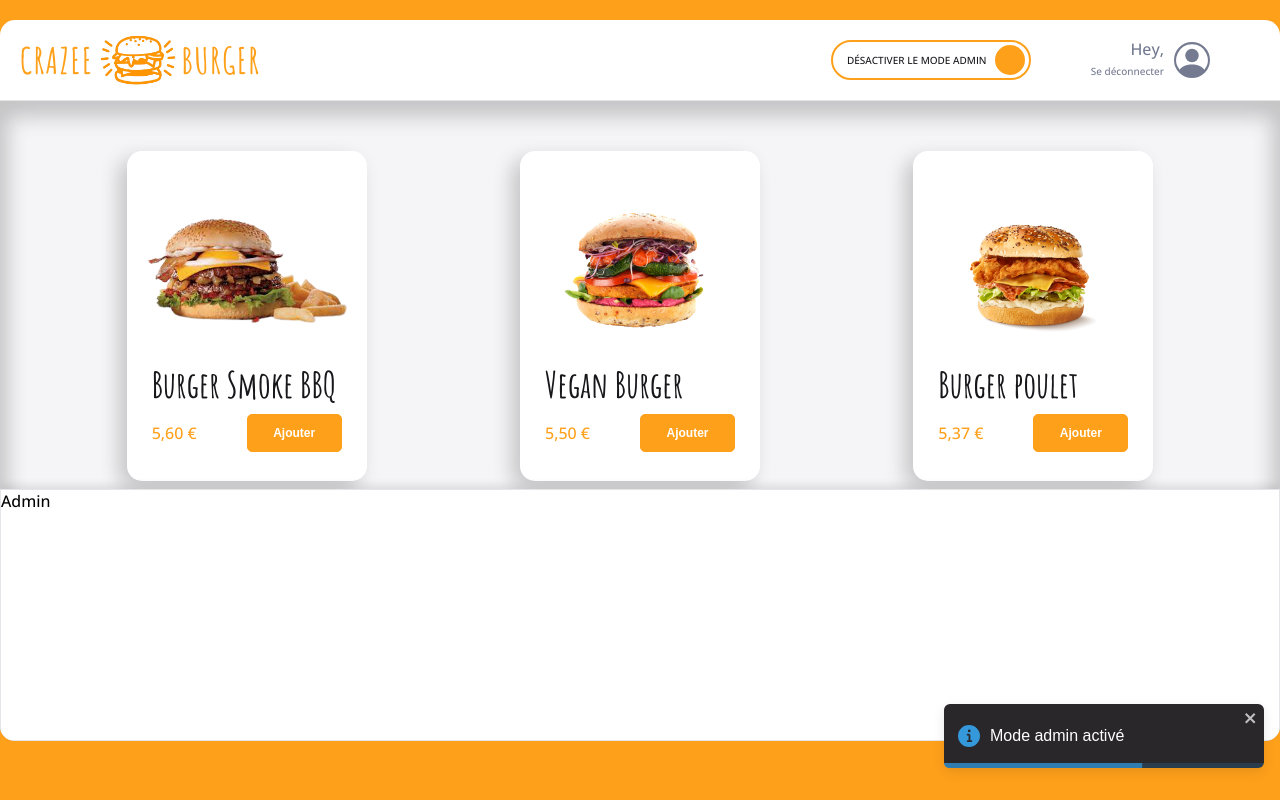
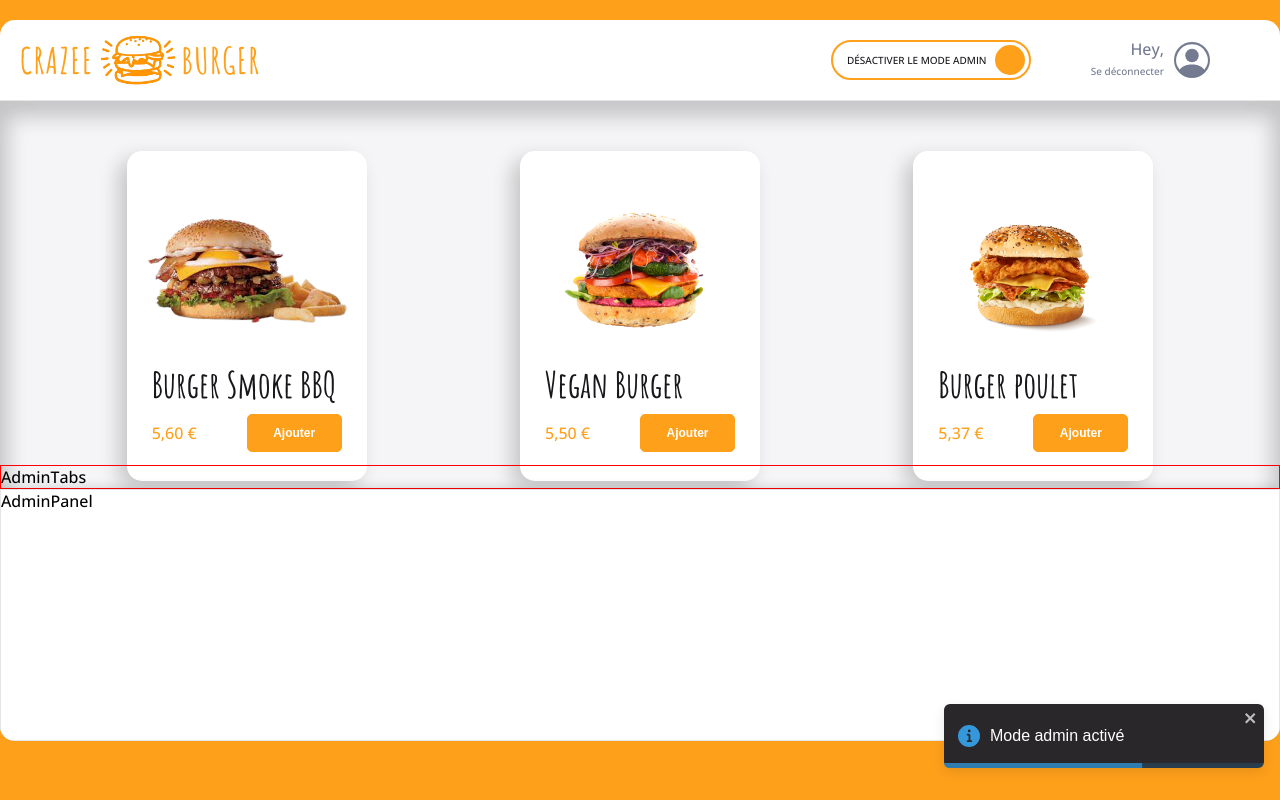
Before and after one commit to Benaldev/Crazee-burger, a React (Vite) app: page /order/1 in a window 1280 px wide. Both pictures are taken after a click on the label 930 px from the left and 60 px from the top of the page. Built offline with nearby package versions, Linux system fonts and the light colour scheme; grey boxes are pictures that could not be loaded.

Commit message:
💄 F07: ADMIN > Add  AdminTabs and AdminPanel

```diff
--- a/src/components/pages/order/Main/Admin/Admin.jsx
+++ b/src/components/pages/order/Main/Admin/Admin.jsx
@@ -1,16 +1,19 @@
 import styled from "styled-components";
 import { theme } from "../../../../../theme";
+import AdminTabs from "./AdminTabs";
+import AdminPanel from "./AdminPanel";
 
 export default function Admin() {
-  return <AdminStyled>Admin</AdminStyled>;
+  return (
+    <AdminStyled>
+      <AdminTabs />
+      <AdminPanel />
+    </AdminStyled>
+  );
 }
 
 const AdminStyled = styled.div`
-  background-color: ${theme.colors.white};
-  border: 1px solid ${theme.colors.greyLight};
-  box-shadow: ${theme.shadows.subtle};
   position: absolute;
-  height: 250px;
   bottom: 0;
   left: 0;
   right: 0;
--- /dev/null
+++ b/src/components/pages/order/Main/Admin/AdminPanel.jsx
@@ -0,0 +1,13 @@
+import styled from "styled-components";
+import { theme } from "../../../../../theme";
+
+export default function AdminPanel() {
+  return <AdminPanelStyled>AdminPanel</AdminPanelStyled>;
+}
+
+const AdminPanelStyled = styled.div`
+  height: 250px;
+  background-color: ${theme.colors.white};
+  border: 1px solid ${theme.colors.greyLight};
+  box-shadow: ${theme.shadows.subtle};
+`;
--- /dev/null
+++ b/src/components/pages/order/Main/Admin/AdminTabs.jsx
@@ -0,0 +1,9 @@
+import styled from "styled-components";
+
+export default function AdminTabs() {
+  return <AdminTabsStyled>AdminTabs</AdminTabsStyled>;
+}
+
+const AdminTabsStyled = styled.div`
+  border: 1px solid red;
+`;
```
